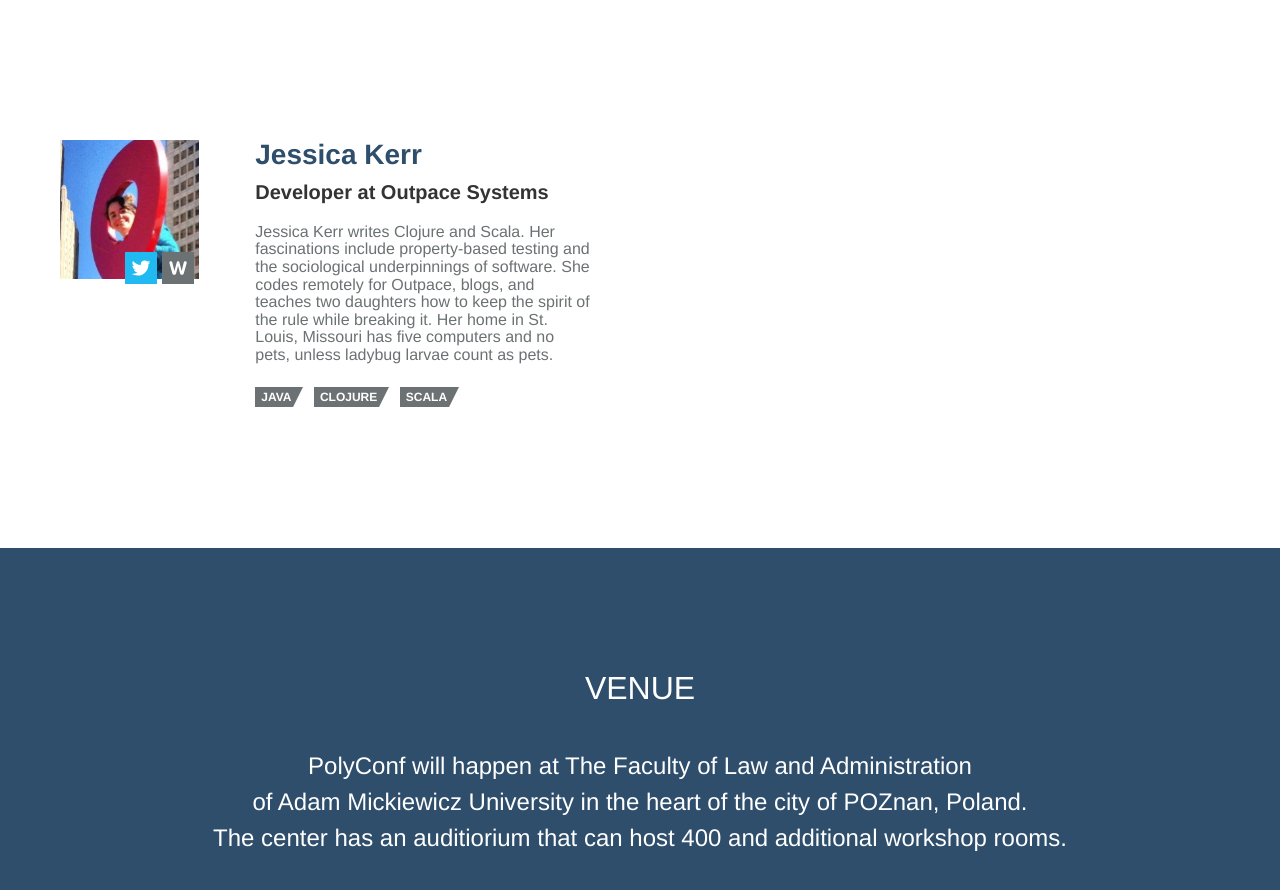
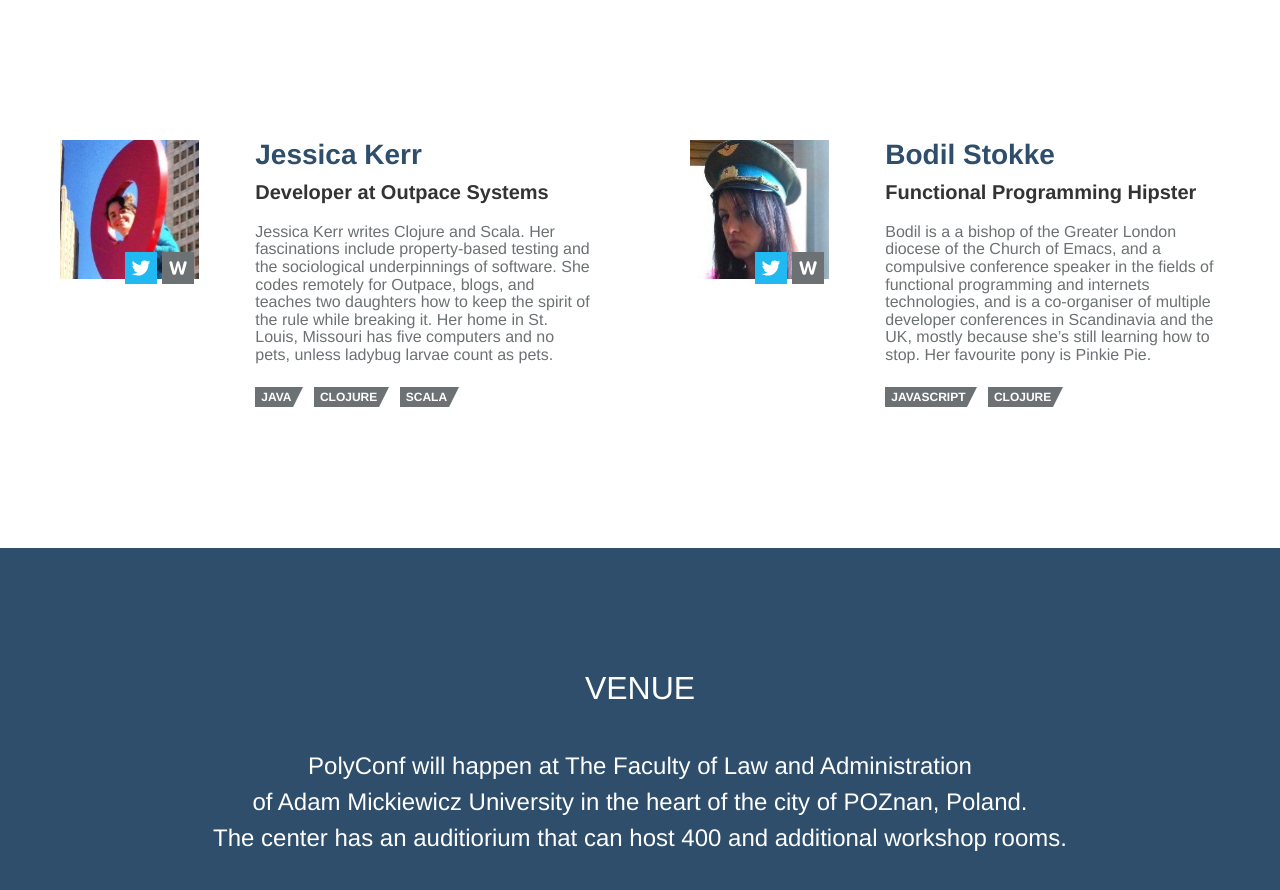
Before and after one commit to polyconf/15.polyconf.com, a plain HTML site: page index.html in a window 1280 px wide. Shown: the part 2040-2930 px from the top of the page. Drawn offline with Linux system fonts and the light colour scheme.

Commit message:
speaker: Bodil Stokke
Former-commit-id: ec0be651959492ed69774a51909435fe8dc5553e
Former-commit-id: 9efd3ffce40a46c944a8398f595f16b7a6ef38a2

```diff
--- a/index.html
+++ b/index.html
@@ -119,6 +119,29 @@
                   <li class="js">Java</li>
                   <li class="cljs">Clojure</li>
                   <li class="sc">Scala</li>
+                </ul>
+              </div>
+            </div>
+          </li>
+
+          <li class="speaker">
+            <div class="inside">
+              <div class="img">
+                <figure>
+                  <a class="face" style="background-image: url(assets/speakers/bodil_stokke.jpg)">&nbsp;</a>
+                  <span class="links">
+                    <a class="twitter" href="http://twitter.com/bodil">&nbsp;</a>
+                    <a class="website" href="http://bodil.org/">&nbsp;</a>
+                  </span>
+                </figure>
+              </div>
+              <div class="text">
+                <h3>Bodil Stokke</h3>
+                <p class="title">Functional Programming Hipster</p>
+                <p class="description">Bodil is a a bishop of the Greater London diocese of the Church of Emacs, and a compulsive conference speaker in the fields of functional programming and internets technologies, and is a co-organiser of multiple developer conferences in Scandinavia and the UK, mostly because she’s still learning how to stop. Her favourite pony is Pinkie Pie.</p>
+                <ul class="tags">
+                  <li class="js">JavaScript</li>
+                  <li class="cljs">Clojure</li>
                 </ul>
               </div>
             </div>
```
Also changed, not shown: assets/speakers/bodil_stokke.jpg (added).
